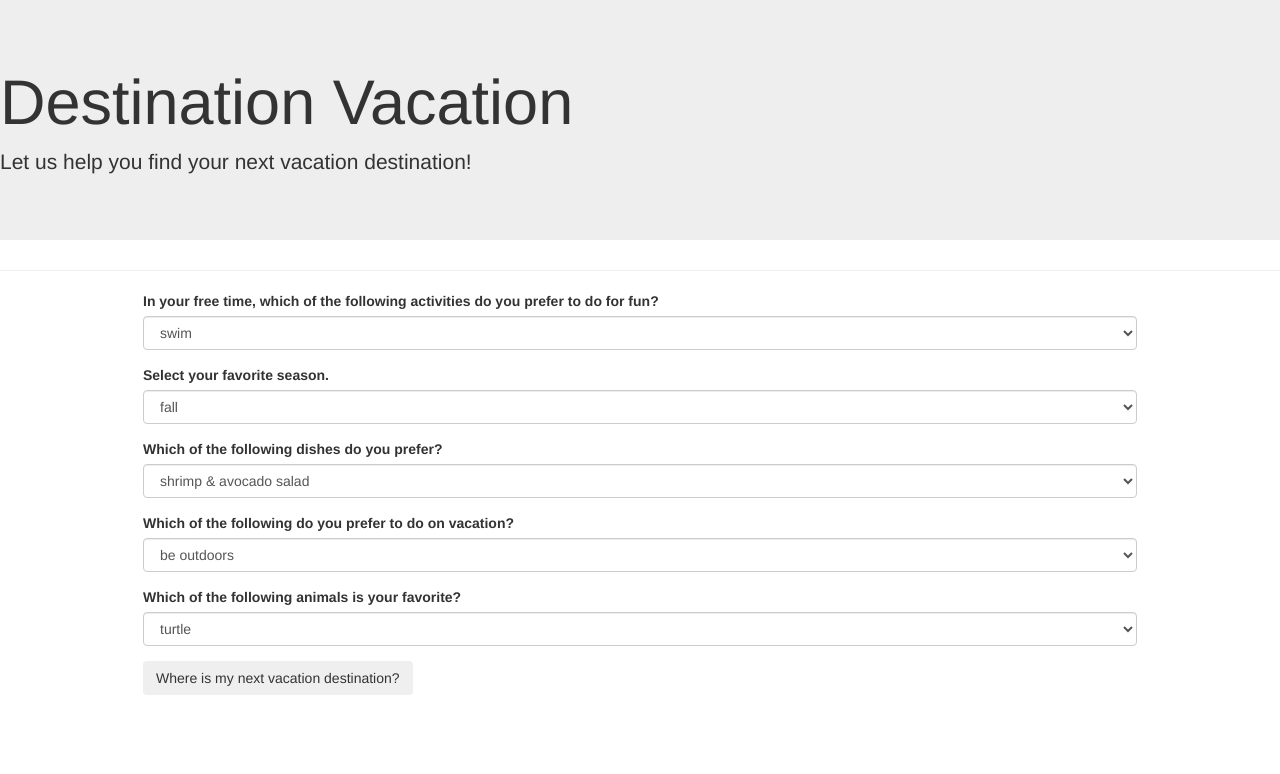
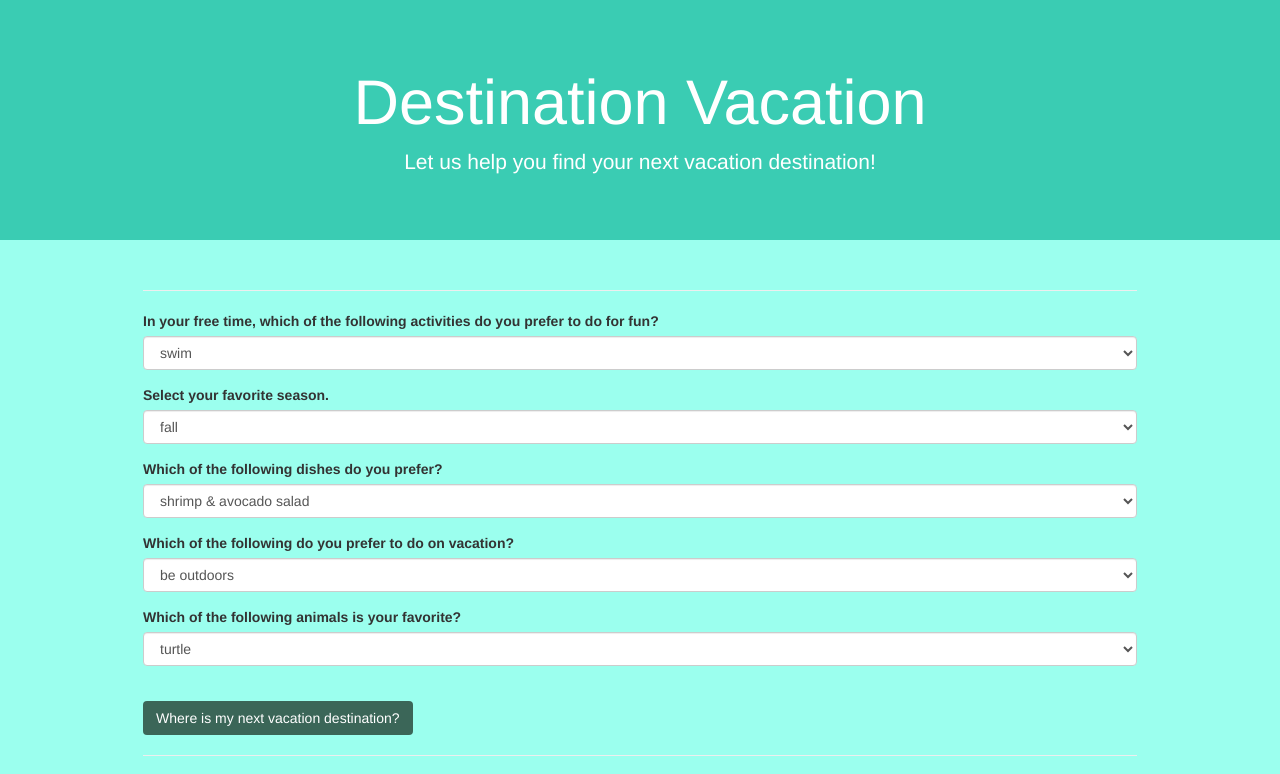
Before and after one commit to annarbecker/week2, a plain HTML site: page index.html in a window 1280 px wide. Drawn offline with Linux system fonts and the light colour scheme.

Commit message:
Add styling to header, background color, button

```diff
--- a/css/styles.css
+++ b/css/styles.css
@@ -1,13 +1,25 @@
 #city, #mountain, #beach, #combo {
   display: none;
 }
+.jumbotron {
+  text-align: center;
+  background-color: #3ACCB3;
+  color: white;
+}
+
 
 .container {
   width: 80%;
+
+}
+
+body {
+  background-color: #9BFFEE;
 }
 
 .col-md-4 {
   text-align: justify;
+  background-color: white;
 }
 
 h4 {
@@ -18,6 +30,7 @@ h4 {
   display: block;
   margin-left: auto;
   margin-right: auto;
+  border-radius: 10%;
 }
 
 img {
@@ -26,3 +39,13 @@ img {
   max-width: 95%;
   max-height: auto;
 }
+
+button {
+  background-color: #3B6658;
+  color: white;
+}
+
+button.btn:hover {
+  color: white;
+  font-weight: bold;
+}
--- a/index.html
+++ b/index.html
@@ -15,10 +15,9 @@
         <h1>Destination Vacation</h1>
         <p>Let us help you find your next vacation destination!</p>
       </div>
-      <hr>
-    </div>
 
     <div class="container">
+    <hr>
       <div id="blanks">
         <form id="vacationForm">
 
@@ -68,9 +67,10 @@
               <option value="1">squirrel</option>
             </select>
           </div>
-
+          <br>
           <button type="submit" class="btn">Where is my next vacation destination?</button>
         </form>
+        <hr>
       </div>
 
       <div id="city">
@@ -152,7 +152,7 @@
           <div class="col-xs-12 col-sm-6 col-md-4">
             <h4>Austria</h4>
             <img src="img/austria.jpg" class="center-block" alt="Austria">
-            <p>Austria is a German-speaking country in Central Europe, characterized by its mountain villages, baroque city architecture, Imperial history and rugged alpine terrain. Vienna, its Danube River capital, is home to the Schonbrunn and Hofburg palaces, and has counted Mozart, Strauss and Sigmund Freud among its residents. The country’s other notable regions include the northern Bohemian Forest, Lake Traun and eastern hillside vineyards.</p>
+            <p>Austria is a German-speaking country in Central Europe, characterized by its mountain villages, baroque city architecture, Imperial history and rugged alpine terrain. Vienna, its Danube River capital, is home to the Schonbrunn and Hofburg palaces, and has counted Mozart, Strauss and Sigmund Freud among its residents. The country’s other notable regions include the northern Bohemian Forest.</p>
           </div>
         </div>
       </div>
```
